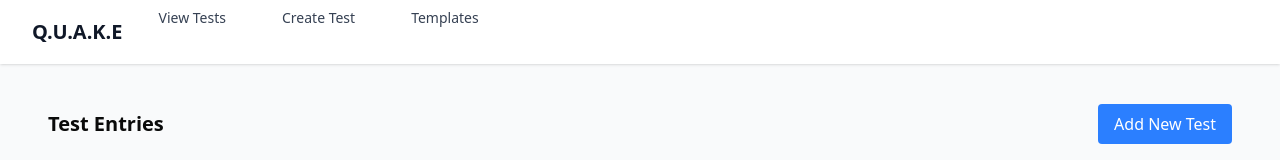
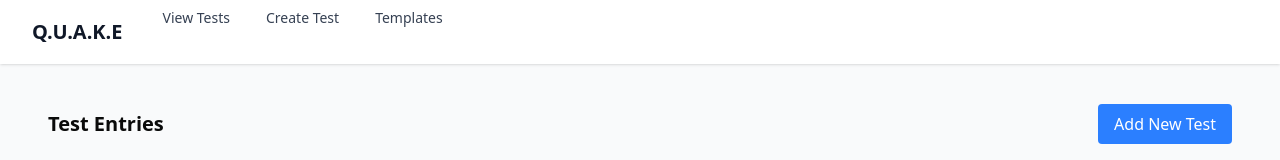
Before and after one commit to mangopop/QUAKE-FE, a React (Vite) app: page / in a window 1280 px wide. Shown: the top 160 px of the page. Built offline with nearby package versions, Linux system fonts and the light colour scheme.

Commit message:
Update NavLink styles and spacing in App component for improved UI consistency

```diff
--- a/src/App.tsx
+++ b/src/App.tsx
@@ -9,9 +9,9 @@ function NavLink({ to, children }: { to: string; children: React.ReactNode }) {
   return (
     <Link
       to={to}
-      className={`px-3 py-2 rounded-md text-sm font-medium ${
+      className={`px-4 py-2 text-sm font-medium ${
         isActive
-          ? 'bg-blue-100 text-blue-700'
+          ? 'bg-blue-100 text-blue-700 border-b-2 border-blue-500'
           : 'text-gray-700 hover:bg-gray-100'
       }`}
     >
@@ -31,7 +31,7 @@ export default function App() {
                 <div className="flex-shrink-0 flex items-center">
                   <h1 className="text-xl font-bold text-gray-900">Q.U.A.K.E</h1>
                 </div>
-                <div className="hidden sm:ml-6 sm:flex sm:space-x-8">
+                <div className="hidden sm:ml-6 sm:flex sm:space-x-1">
                   <NavLink to="/tests">View Tests</NavLink>
                   <NavLink to="/tests/new">Create Test</NavLink>
                   <NavLink to="/templates">Templates</NavLink>
```
